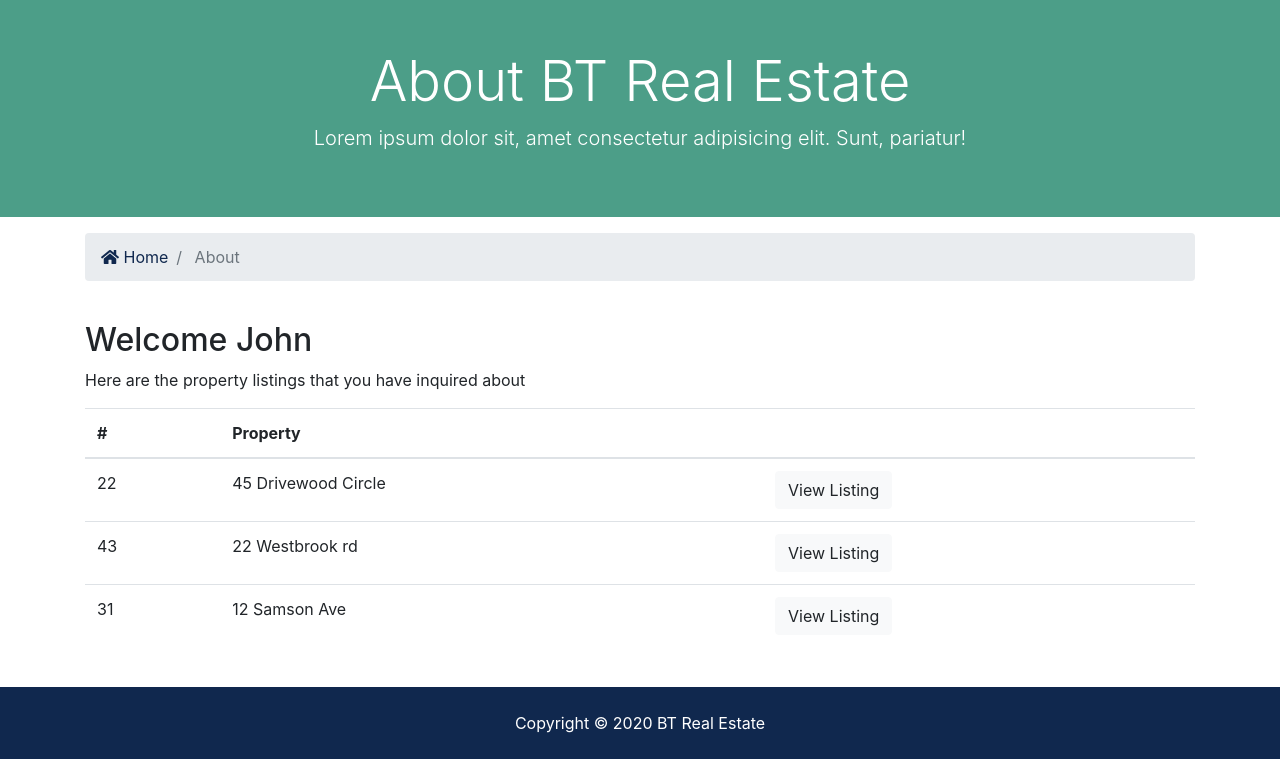
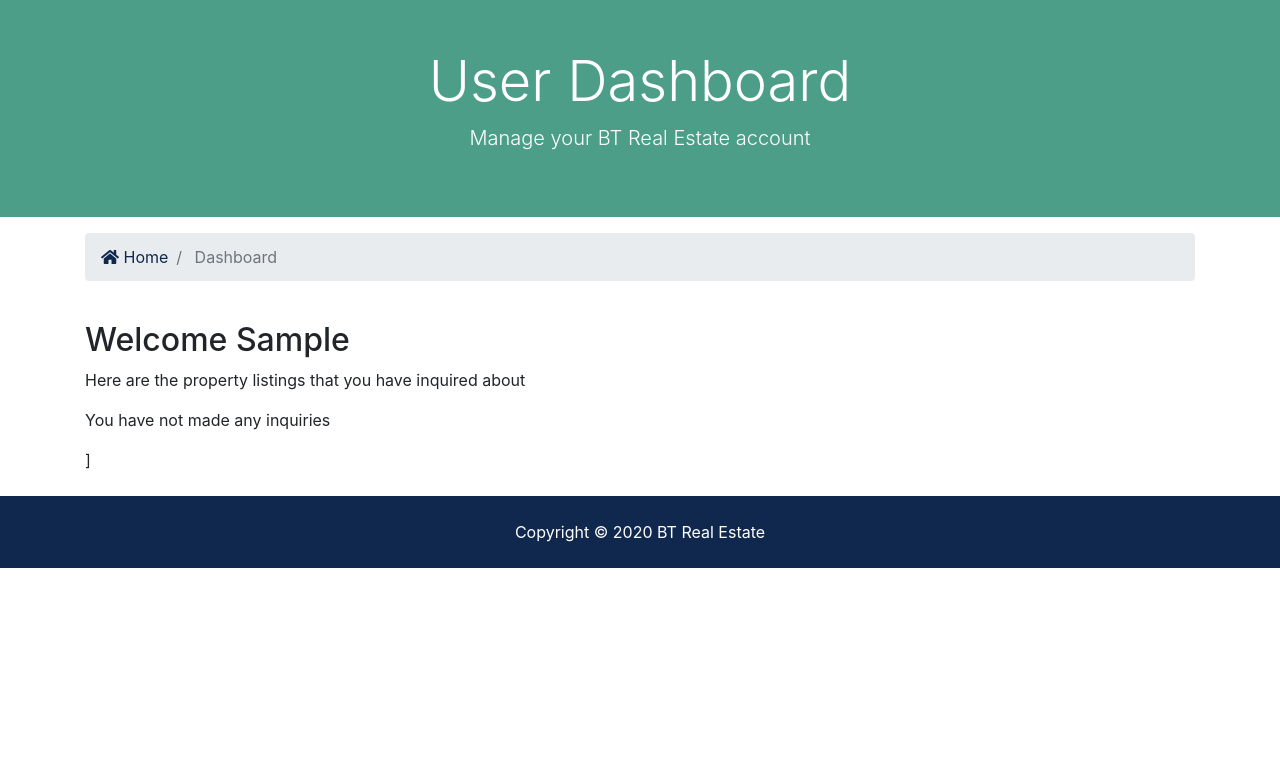
Before and after one commit to hussainsajib/Realtor_App, a Django app: page /accounts/dashboard in a window 1280 px wide. Shown: the part 128-887 px from the top of the page. After the commit the page ends 696 px from the top, so only its background shows below. Run offline with Django 3.2, Linux system fonts and the light colour scheme; the visitor is signed in with stand-in values (Sample User, id 1); data that the repository does not hold is empty; some libraries are stand-ins or nearby versions.

Commit message:
modified user dashboard

```diff
--- a/accounts/views.py
+++ b/accounts/views.py
@@ -2,6 +2,7 @@
 from django.contrib import messages, auth
 
 from django.contrib.auth.models import User
+from contacts.models import Contact
 
 # Create your views here.
 def register(request):
@@ -65,4 +66,9 @@
 
 
 def dashboard(request):
-    return render(request, 'accounts/dashboard.html')
+    user_contacts = Contact.objects.order_by('-contact_date').filter(user_id=request.user.id)
+    context = {
+        'contacts': user_contacts
+    }
+
+    return render(request, 'accounts/dashboard.html', context)
--- a/templates/accounts/dashboard.html
+++ b/templates/accounts/dashboard.html
@@ -9,8 +9,8 @@
     <div class="container">
       <div class="row text-center">
         <div class="col-md-12">
-          <h1 class="display-4">About BT Real Estate</h1>
-          <p class="lead">Lorem ipsum dolor sit, amet consectetur adipisicing elit. Sunt, pariatur!</p>
+          <h1 class="display-4">User Dashboard</h1>
+          <p class="lead">Manage your BT Real Estate account</p>
         </div>
       </div>
     </div>
@@ -28,7 +28,7 @@
             <a href="{% url 'index' %}">
               <i class="fas fa-home"></i> Home</a>
           </li>
-          <li class="breadcrumb-item active"> About</li>
+          <li class="breadcrumb-item active"> Dashboard</li>
         </ol>
       </nav>
     </div>
@@ -38,8 +38,9 @@
     <div class="container">
       <div class="row">
         <div class="col-md-12">
-          <h2>Welcome John</h2>
+          <h2>Welcome {{ user.first_name }}</h2>
           <p>Here are the property listings that you have inquired about</p>
+          {% if contacts %}
               <table class="table">
                 <thead>
                   <tr>
@@ -49,29 +50,25 @@
                   </tr>
                 </thead>
                 <tbody>
+                  {% for contact in contacts %}
                     <tr>
-                <td>22</td>
-                <td>45 Drivewood Circle</td>
+                      <td>{{ contact.id }}</td>
+                      <td>{{ contact.listing }}</td>
                       <td>
-                  <a class="btn btn-light" href="#">View Listing</a>
+                        <a class="btn btn-light" href="{% url 'listing' contact.listing_id %}">View Listing</a>
                       </td>
                     </tr>
-              <tr>
-                <td>43</td>
-                <td>22 Westbrook rd</td>
-                <td>
-                  <a class="btn btn-light" href="#">View Listing</a>
-                </td>
-              </tr>
-              <tr>
-                <td>31</td>
-                <td>12 Samson Ave</td>
-                <td>
-                  <a class="btn btn-light" href="#">View Listing</a>
-                </td>
-              </tr>
+
+                  {% endfor %}
+
+
                 </tbody>
               </table>
+          {% else %}
+            <p>You have not made any inquiries</p> ]
+
+          {% endif %}
+
         </div>
       </div>
     </div>
```
Lines whose indentation alone changed are shown as unchanged.
